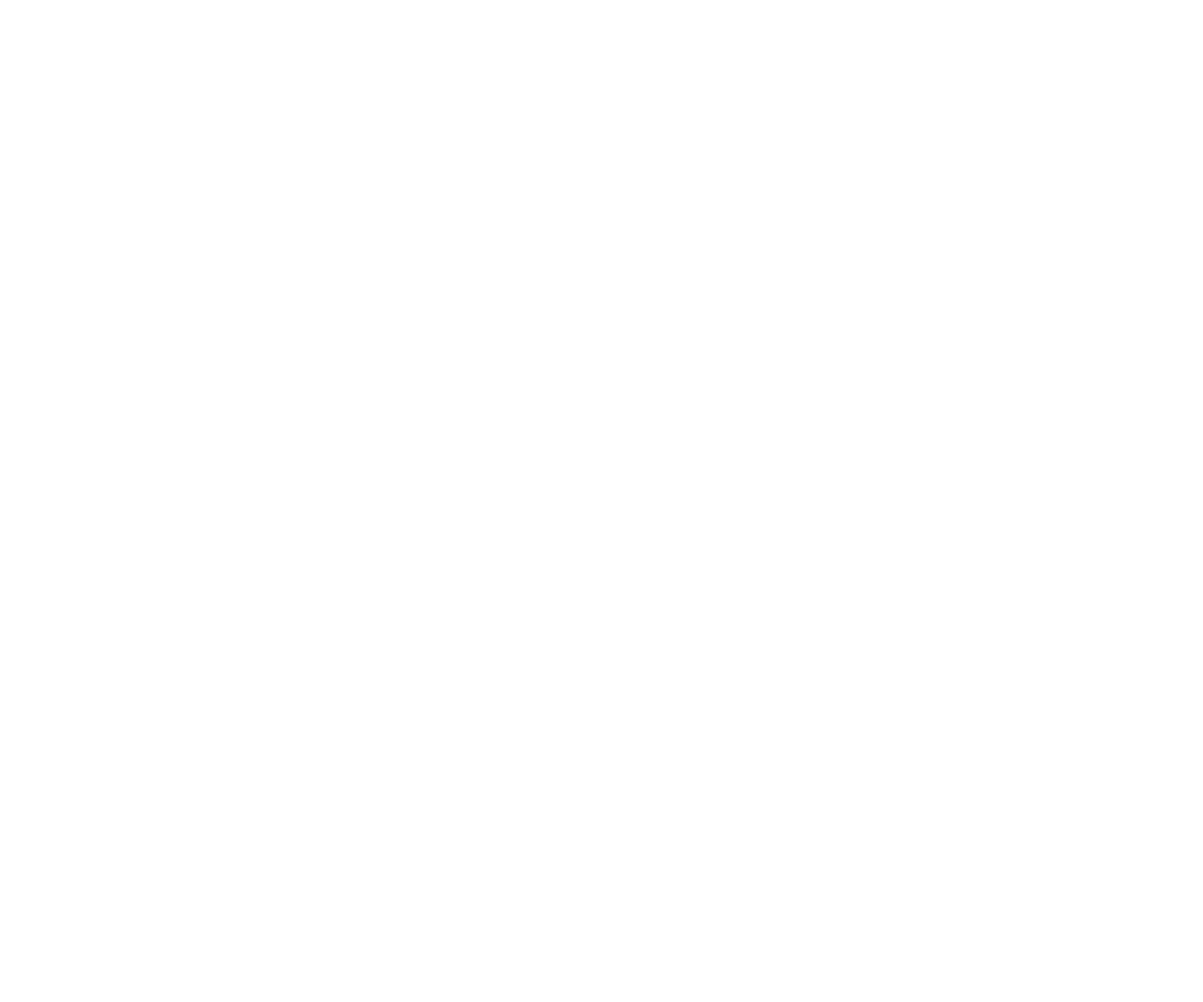
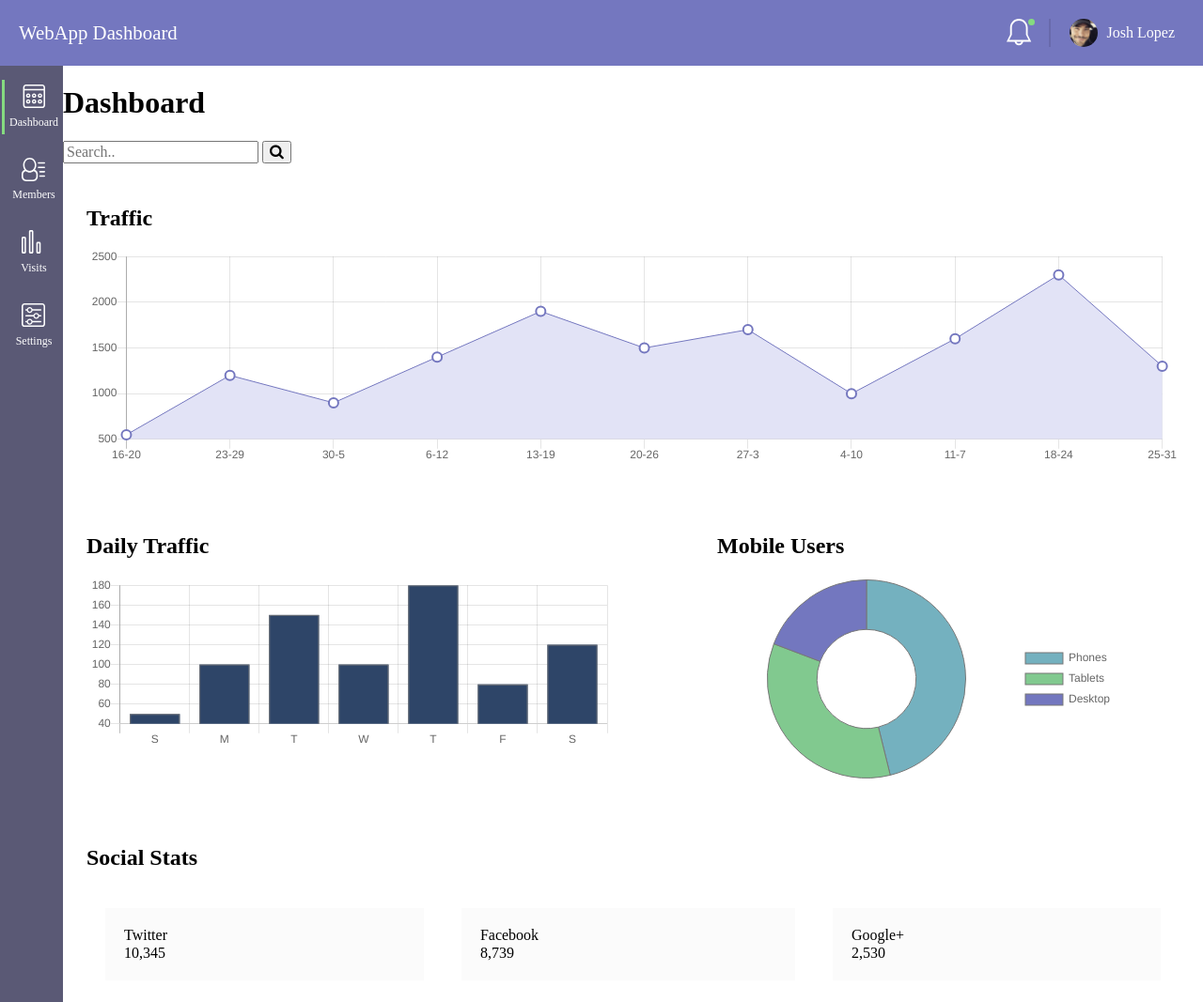
Before and after one commit to devJoshLopez/techdegree-project-7, a plain HTML site: page index.html in a window 1280 px wide. Shown: the top 1067 px of the page at 94% size. Before the commit the page ends 800 px from the top, so only its background shows below. Drawn offline with nearby package versions, Linux system fonts and the light colour scheme.

Commit message:
progress as of 9:48pm 1/11/19

```diff
--- /dev/null
+++ b/css/style.css
@@ -0,0 +1,230 @@
+
+.grid-container {
+    display: grid;
+
+  grid-template-areas:
+    "header"
+    "content"
+    "aside";
+
+  grid-template-columns: 1fr;
+  grid-template-rows: auto 1fr auto;
+  grid-gap: 0px;
+
+  min-height: 100vh;
+  overflow: hidden;
+}
+
+/* Header and Nav styles */
+header {
+    grid-area: header;
+    background-color: #7477bf;
+    padding: 10px;
+}
+
+header nav {
+    display: flex;
+    justify-content: space-between;
+    align-items: center;
+    color: #fff;
+}
+
+header nav img {
+    height: 20px;
+    width: 20px;
+}
+
+header nav ul {
+    list-style: none;
+    display: flex;
+    padding: 0;
+    margin: 0;
+}
+
+header nav .site-title {
+    margin: 0;
+    padding: 0;
+    font-size: 1em;
+}
+
+header nav ul li {
+    display: flex;
+    align-items: center;
+    margin: 0 10px;
+}
+
+header nav ul li a {
+    display: flex;
+    align-items: center;
+    text-decoration: none;
+    color: #fff;
+}
+
+header nav .alerts a {
+    position: relative;
+    padding-right: 15px;
+    border-right: 2px solid rgba(0, 0, 0, 0.1);
+}
+
+header nav .alerts .alert-indicator {
+    position: absolute;
+    top: 0;
+    right: 10px;
+    width: 7px;
+    height: 7px;
+    border: 0;
+    border-radius: 50%;
+    background-color: #85db80;
+}
+
+header nav .profile .profile-image {
+    border: 0;
+    border-radius: 50%;
+    margin-right: 10px;
+}
+
+
+/* Sidebar Nav Style */
+aside.sidebar-nav {
+    grid-area: aside;
+    background-color: #5a5975;
+    font-size: 12px;
+    color: #fff;
+    position: fixed;
+    z-index: 5;
+    bottom: 0;
+    width: 100%;
+    padding-top: 15px;
+
+    display: flex;
+    justify-content: space-evenly;
+}
+
+aside.sidebar-nav .sidebar-item {
+    color: #fff;
+    text-decoration: none;
+    text-align: center;
+    border-bottom: 3px solid transparent;
+    padding-bottom: 5px;
+}
+
+aside.sidebar-nav .sidebar-item.active {
+    border-bottom: 3px solid #85db80;
+}
+
+aside.sidebar-nav .sidebar-item .sidebar-item-image {
+    height: 25px;
+    margin-bottom: 5px;
+}
+
+
+/* Main Content Styles */
+main {
+    grid-area: content;
+}
+
+main .widget {
+    /* padding: 25px; */
+    display: flex;
+    flex-direction: column;
+}
+
+main .widget .widget-content {
+    flex-grow: 1;
+    max-height: 420px;
+    padding: 10px;
+}
+
+main .widget .widget-content .chart-container {
+    position: relative;
+}
+
+main .widget .widget-content .flex-container {
+    display: flex;
+}
+
+main .widget .widget-content .flex-container > div {
+    flex-grow: 1;
+    padding: 20px;
+    margin: 20px;
+    background: #fbfbfb;
+}
+
+
+/* Tablet size and above */
+@media only screen and (min-width: 768px) {
+    .grid-container {
+        display: grid;
+
+        grid-template-areas:
+        "header header"
+        "aside content";
+
+        grid-template-columns: auto 1fr;
+        grid-template-rows: auto 1fr;
+        grid-gap: 0px;
+
+        min-height: 100vh;
+    }
+
+    header {
+        padding: 20px;
+    }
+
+    header nav .site-title {
+        margin: 0;
+        padding: 0;
+        font-size: 1.3em;
+    }
+
+    header nav img {
+        height: 30px;
+        width: 30px;
+    }
+
+    header nav .alerts .alert-indicator {
+        right: 15px;
+    }
+
+    aside.sidebar-nav {
+        grid-area: aside;
+        background-color: #5a5975;
+        position: initial;
+        bottom: unset;
+        height: unset;
+        width: unset;
+
+        flex-direction: column;
+        justify-content: flex-start;
+    }
+
+    aside.sidebar-nav .sidebar-item {
+        opacity: 1;
+        padding: 5px;
+        margin-left: 2px;
+        margin-bottom: 20px;
+        border-left: 3px solid transparent;
+        border-bottom: 0;
+    }
+
+    aside.sidebar-nav .sidebar-item.active {
+        border-left: 3px solid #85db80;
+        border-bottom: 0;
+    }
+
+    aside.sidebar-nav .sidebar-item:hover {
+        opacity: 0.7;
+        border-left: 3px solid #85db80;
+    }
+
+    main .widget {
+        /* padding: 25px; */
+        display: flex;
+        flex-direction: row;
+    }
+
+    main .widget .widget-content {
+        padding: 25px;
+    }
+
+}
--- a/index.html
+++ b/index.html
@@ -4,10 +4,142 @@
     <meta charset="UTF-8">
     <meta name="viewport" content="width=device-width, initial-scale=1.0">
     <meta http-equiv="X-UA-Compatible" content="ie=edge">
-    <title>Document</title>
+    <title>WebApp Dashboard</title>
+    <link rel="stylesheet" href="https://cdnjs.cloudflare.com/ajax/libs/normalize/8.0.1/normalize.min.css" />
+    <link rel="stylesheet" href="https://cdnjs.cloudflare.com/ajax/libs/font-awesome/4.7.0/css/font-awesome.min.css">
     <script src="https://cdnjs.cloudflare.com/ajax/libs/Chart.js/2.7.3/Chart.min.js"></script>
+    <link rel="stylesheet" href="/css/style.css">
 </head>
 <body>
+    <div class="grid-container">
+            <header>
+                <nav>
+                    <div class="site-title">WebApp Dashboard</div>
+                    <ul>
+                        <li class="alerts">
+                            <a href="#">
+                                <div class="alert-indicator"></div>
+                                <img src="/icons/icon-bell.svg" alt="alerts">
+                            </a>
+                        </li>
 
+                        <li class="profile">
+                            <a href="#">
+                                <img class="profile-image" src="/images/josh-small.jpg" alt="Josh Lopez">
+                                <div class="profile-name">Josh Lopez</div>
+                            </a>
+                        </li>
+                    </ul>
+                </nav>
+            </header>
+
+            <aside class="sidebar-nav">
+                <a class="sidebar-item active" href="#">
+                    <img class="sidebar-item-image" src="/icons/icon-dashboard.svg" alt="Dashboard">
+                    <div class="sidebar-item-text">Dashboard</div>
+                </a>
+
+                <a class="sidebar-item" href="#">
+                    <img class="sidebar-item-image" src="/icons/icon-members.svg" alt="Members">
+                    <div class="sidebar-item-text">Members</div>
+                </a>
+
+                <a class="sidebar-item" href="#">
+                    <img class="sidebar-item-image" src="/icons/icon-visits.svg" alt="Visits">
+                    <div class="sidebar-item-text">Visits</div>
+                </a>
+
+                <a class="sidebar-item" href="#">
+                    <img class="sidebar-item-image" src="/icons/icon-settings.svg" alt="Settings">
+                    <div class="sidebar-item-text">Settings</div>
+                </a>
+            </aside>
+
+            <main>
+                <div>
+                    <h1 class="page-title">Dashboard</h1>
+                    <div class="search-container">
+                        <form action="/action_page.php">
+                            <input type="text" placeholder="Search.." name="search">
+                            <button type="submit"><i class="fa fa-search"></i></button>
+                        </form>
+                    </div>
+                </div>
+
+                <div class="widget alerts-container">
+
+                </div>
+
+                <div class="widget traffic">
+                    <div class="widget-content">
+                        <h2 class="widget-title">Traffic</h2>
+                        <div class="chart-container">
+                            <canvas id="trafficChart"></canvas>
+                        </div>
+
+                    </div>
+                </div>
+
+                <div class="widget daily-traffic">
+                    <div class="widget-content">
+                        <h2 class="widget-title">Daily Traffic</h2>
+                        <div class="chart-container">
+                            <canvas id="dailyTrafficChart"></canvas>
+                        </div>
+                    </div>
+
+                    <div class="widget-content">
+                        <h2 class="widget-title">Mobile Users</h2>
+                        <div class="chart-container">
+                            <canvas id="mobileUserChart"></canvas>
+                        </div>
+                    </div>
+                </div>
+
+                <div class="widget social-stats">
+                    <div class="widget-content">
+                        <h2 class="widget-title">Social Stats</h2>
+                        <div class="flex-container">
+                            <div class="twitter-stats">
+                                <div>Twitter</div>
+                                <div>10,345</div>
+                            </div>
+
+                            <div class="facebook-stats">
+                                <div>Facebook</div>
+                                <div>8,739</div>
+                            </div>
+
+                            <div class="googleplus-stats">
+                                <div>Google+</div>
+                                <div>2,530</div>
+                            </div>
+                        </div>
+                    </div>
+                </div>
+
+                <div class="widget">
+                    <div class="widget-content">
+                        <h2 class="widget-title">New Members</h2>
+                    </div>
+
+                    <div class="widget-content">
+                        <h2 class="widget-title">Recent Activity</h2>
+                    </div>
+                </div>
+
+                <div class="widget">
+                    <div class="widget-content">
+                        <h2 class="widget-title">Message User</h2>
+                    </div>
+
+                    <div class="widget-content">
+                        <h2 class="widget-title">Settings</h2>
+                    </div>
+                </div>
+            </main>
+    </div>
+
+    <script src="/js/scripts.js"></script>
 </body>
 </html>
--- /dev/null
+++ b/js/scripts.js
@@ -0,0 +1,127 @@
+var trafficChart = document.getElementById("trafficChart");
+var dailyTrafficChart = document.getElementById("dailyTrafficChart");
+var mobileUserChart = document.getElementById("mobileUserChart");
+
+var lineChart = new Chart(trafficChart, {
+  type: 'line',
+  data: {
+    labels: ['16-20', '23-29', '30-5', '6-12', '13-19', '20-26', '27-3', '4-10', '11-7', '18-24', '25-31'],
+    datasets: [{
+      label: 'Traffic',
+      data: [
+        550,
+        1200,
+        900,
+        1400,
+        1900,
+        1500,
+        1700,
+        1000,
+        1600,
+        2300,
+        1300,
+        2500
+      ],
+      backgroundColor: '#e2e3f6',
+      borderWidth: 1,
+      borderColor: '#7477bf',
+      pointBackgroundColor: '#fff',
+      pointRadius: 5,
+      pointBorderWidth: 2
+    }]
+  },
+  options: {
+    legend: {
+      display: false
+    },
+    elements: {
+      line: {
+        tension: 0, // disables bezier curves
+      }
+    },
+    responsive: true,
+    maintainAspectRatio: true,
+    aspectRatio: 5
+  }
+});
+
+var barChart = new Chart(dailyTrafficChart, {
+  type: 'bar',
+  data: {
+    labels: ['S', 'M', 'T', 'W', 'T', 'F', 'S'],
+    datasets: [{
+      label: 'Daily Traffic',
+      data: [
+        50,
+        100,
+        150,
+        100,
+        180,
+        80,
+        120
+      ],
+      backgroundColor: '#2e4568',
+      borderWidth: 1,
+      borderColor: '#777',
+      hoverBorderWidth: 3,
+      hoverBorderColor: '#727984'
+
+    }]
+  },
+  options: {
+    responsive: true,
+    legend: {
+      display: false,
+    },
+    responsive: true,
+    maintainAspectRatio: true,
+    aspectRatio: 3
+  }
+});
+
+var donutChart = new Chart(mobileUserChart, {
+  type: 'doughnut',
+  data: {
+    labels: [
+      'Phones',
+      'Tablets',
+      'Desktop'
+    ],
+    datasets: [{
+      label: 'Mobile Users',
+      data: [
+        120,
+        90,
+        50
+      ],
+      backgroundColor: [
+        '#74b1bf',
+        '#81c98f',
+        '#7377bf'
+      ],
+      borderWidth: 1,
+      borderColor: '#777',
+      hoverBorderWidth: 3,
+      hoverBorderColor: '#727984'
+    }]
+  },
+  options: {
+    legend: {
+      position: 'right',
+      labels: {
+        // padding: 30
+      }
+    },
+    layout: {
+      padding: {
+        // left: 20
+        // right: 10,
+        // top: 0,
+        // bottom: 20
+      }
+    },
+    responsive: true,
+    maintainAspectRatio: true,
+    aspectRatio: 2
+  }
+});
```
Also changed, not shown: images/josh-small.jpg (added).
